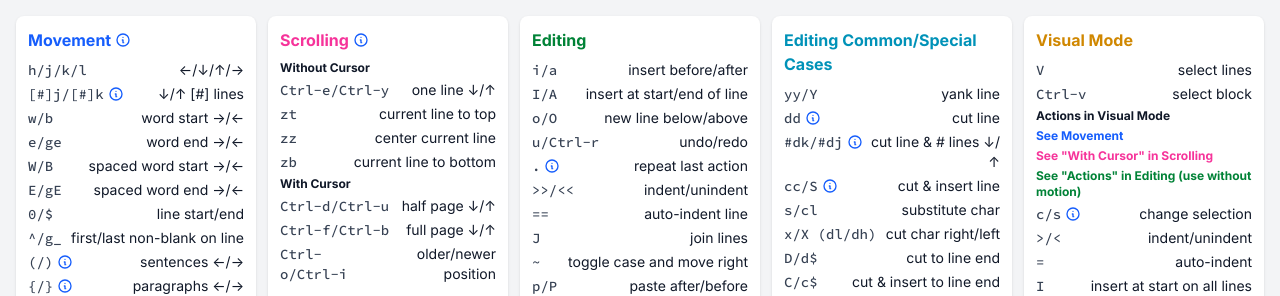
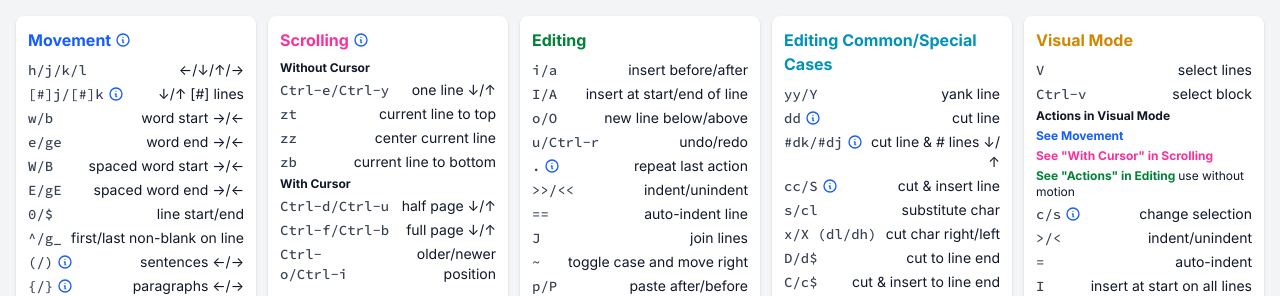
Before and after one commit to Noitidart/vim-cheats, a Next.js app: page / in a window 1280 px wide. Shown: the top 296 px of the page. Built offline with nearby package versions, Linux system fonts and the light colour scheme.

Commit message:
Apply same style as "except repeat" to "use without motion"

```diff
--- a/pages/index.tsx
+++ b/pages/index.tsx
@@ -352,7 +352,12 @@ const sections: Section[] = [
         }
       ],
       [
-        'See "Actions" in Editing (use without motion)',
+        <>
+          See &quot;Actions&quot; in Editing{' '}
+          <span className="text-xs font-normal text-gray-900 dark:text-gray-100">
+            use without motion
+          </span>
+        </>,
         '',
         {
           isText: true,
```
